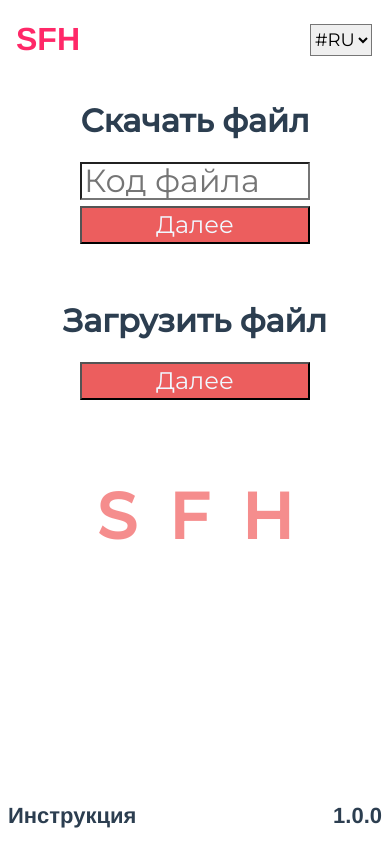
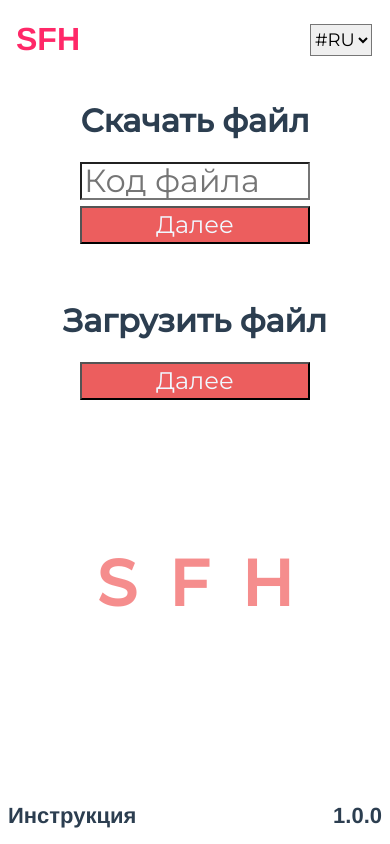
Before and after one commit to exterminateddd/sfh, a Vue app in the folder sfh-test/: page / in a window 390 px wide. Built offline with nearby package versions, Linux system fonts and the light colour scheme.

Commit message:
fixed unclickable btn (MainView)

```diff
--- a/sfh-test/src/views/MainView/MainView.css
+++ b/sfh-test/src/views/MainView/MainView.css
@@ -38,6 +38,5 @@
     }
     .container > * {
         width: 100%;
-        height: 50%;
     }
 }
```
Also changed, not shown: 1 other file (tests, documents, lock files or other folders).
